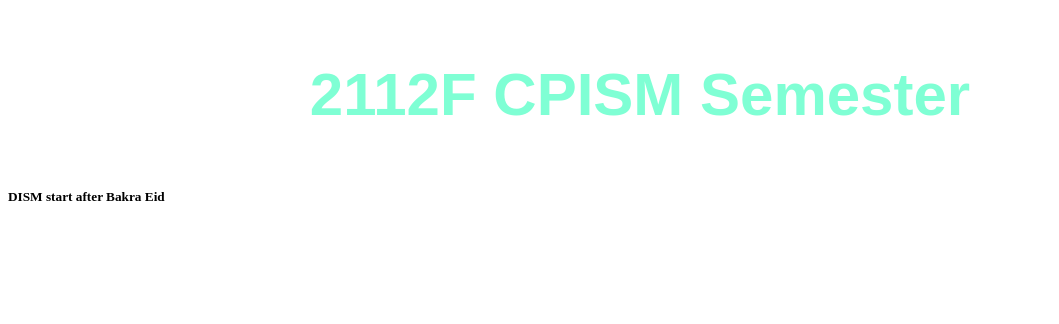
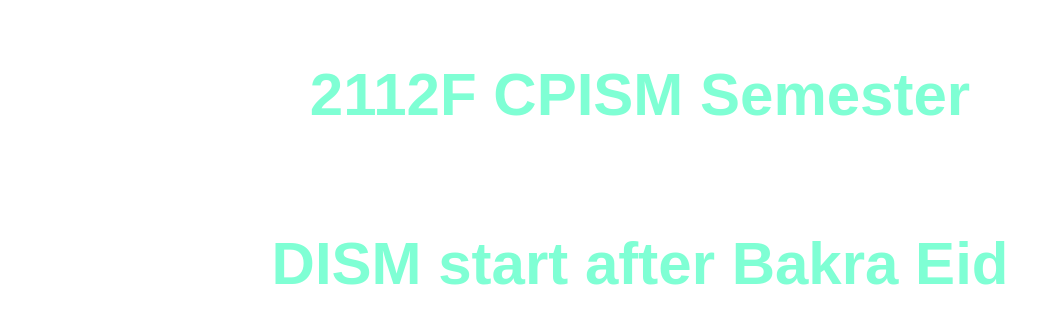
Before and after one commit to Mirza014/testing, a plain HTML site: page index.html in a window 1280 px wide. Shown: the whole page, without its empty margins (0-1059 px from the left). Drawn offline with Linux system fonts and the light colour scheme.

Commit message:
Update style.css

```diff
--- a/style.css
+++ b/style.css
@@ -6,3 +6,15 @@
     text-align: center;
     font-weight: bold;
 }
+
+
+h5
+{
+     color: aquamarine;
+    font-family: Arial, Helvetica, sans-serif;
+    font-size: 60px;
+    text-align: center;
+    font-weight: bold;
+
+
+}
```
